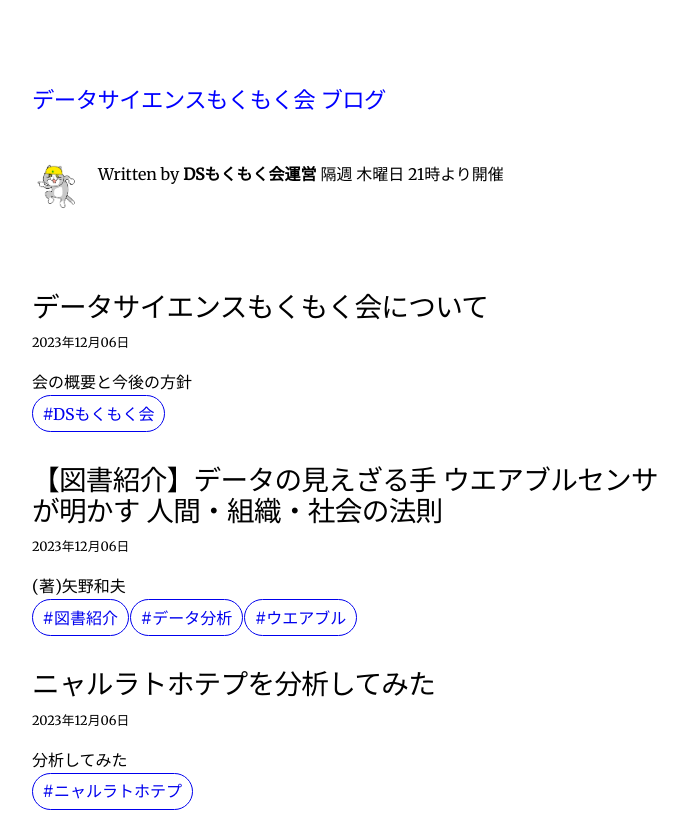
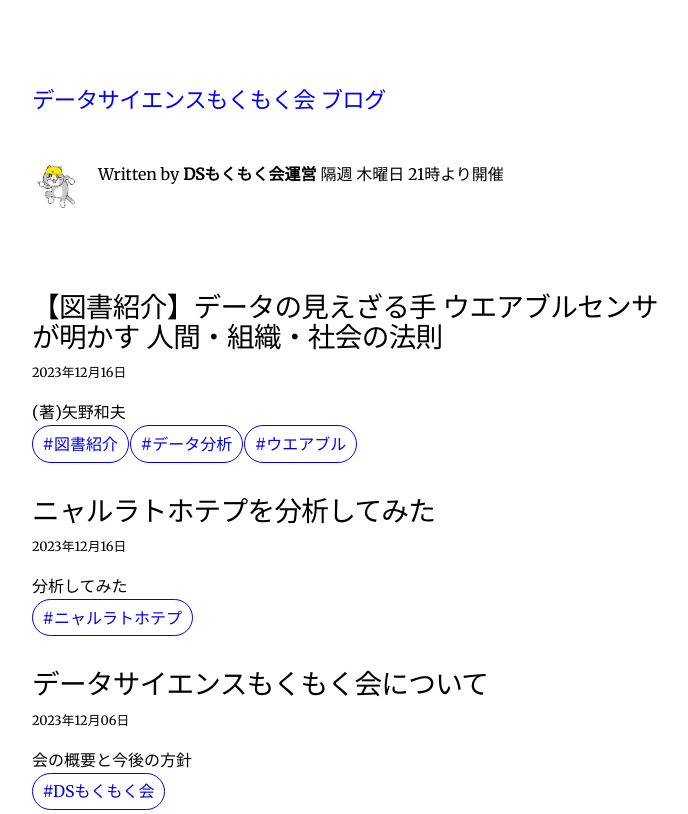
Before and after one commit to ghostfm3/DS_mokumoku_blog, a Gatsby site: page / in a window 1280 px wide. Shown: the top 814 px of the page, without its empty margins (292-980 px from the left). Built offline with nearby package versions, Linux system fonts and the light colour scheme; Gatsby itself is replaced by a stand-in of ours.

Commit message:
8th commit

```diff
--- a/content/blog/20231216_sasaki_book/test.md
+++ b/content/blog/20231216_sasaki_book/test.md
@@ -1,6 +1,6 @@
 ---
 title: 【図書紹介】データの見えざる手 ウエアブルセンサが明かす 人間・組織・社会の法則
-date: "2023-12-06T15:30:32.169Z"
+date: "2023-12-16T21:10:32.169Z"
 tags: ["図書紹介", "データ分析", "ウエアブル"]
 description: (著)矢野和夫
 ---
--- a/content/blog/20231216_takahashi_test/test.md
+++ b/content/blog/20231216_takahashi_test/test.md
@@ -1,6 +1,6 @@
 ---
 title: ニャルラトホテプを分析してみた
-date: "2023-12-06T15:30:32.169Z"
+date: "2023-12-16T15:30:32.169Z"
 tags: ["ニャルラトホテプ"]
 description: 分析してみた
 ---
```
